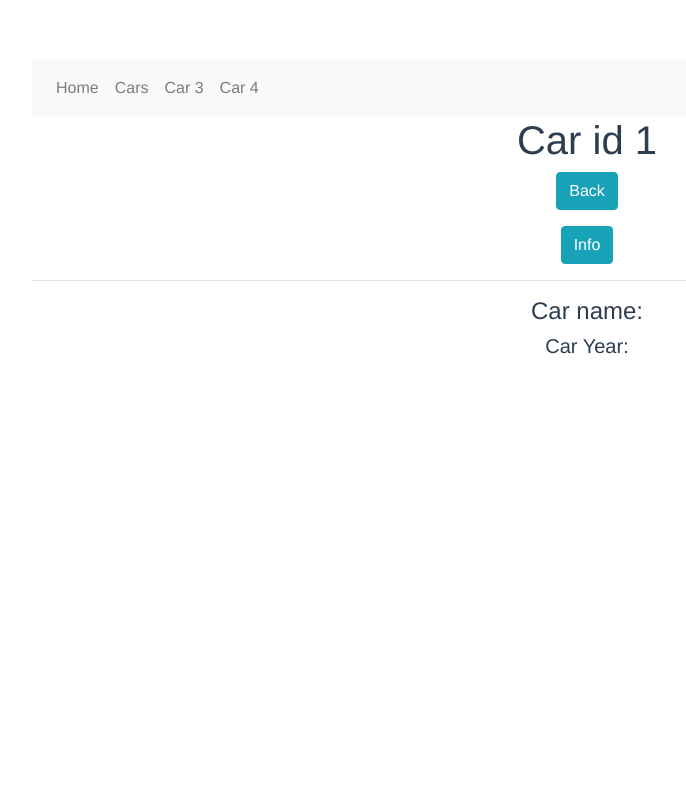
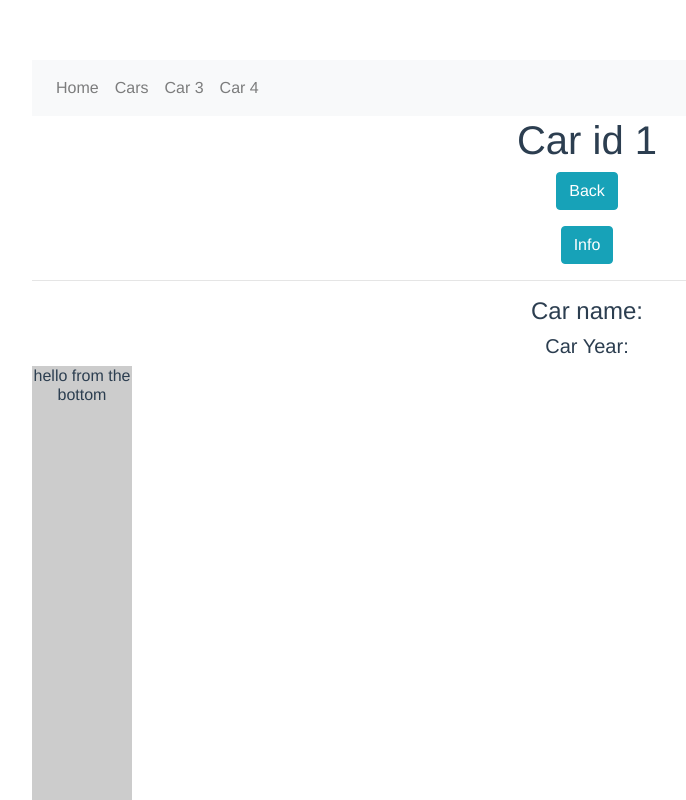
Before and after one commit to Draiking/vue-cli-lesson, a Vue app: page /car/1/full in a window 1280 px wide. Shown: the top 800 px of the page, without its empty margins (53-739 px from the left). Built offline with nearby package versions, Linux system fonts and the light colour scheme.

Commit message:
Хэш и скролл

```diff
--- a/src/components/Car.vue
+++ b/src/components/Car.vue
@@ -17,7 +17,7 @@
       <router-link
       class="btn btn-info mt-2"
       tag="button"
-      :to="{name: 'carFull', params: {id: id}, query: {name: 'Mazda', year: 2000}}"
+      :to="{name: 'carFull', params: {id: id}, query: {name: 'Mazda', year: 2000}, hash: '#scroll'}"
       >Info</router-link>
 
     <hr />
--- a/src/components/CarFull.vue
+++ b/src/components/CarFull.vue
@@ -2,6 +2,10 @@
   <div>
     <h4>Car name: {{ $route.query.name }}</h4>
     <h5>Car Year: {{ year }}</h5>
+
+    <div class="scroll">
+        <h6 id="scroll">hello from the bottom</h6>
+    </div>
   </div>
 </template>
 
@@ -9,8 +13,16 @@
 export default {
   computed: {
     year() {
-                return this.$route.query.year
+      return this.$route.query.year;
+    },
+  },
+};
+</script>
+
+<style scroped>
+.scroll {
+  width: 100px;
+  height: 1000px;
+  background: #ccc;
 }
-        }
-    }
-</script>
+</style>
--- a/src/routes.js
+++ b/src/routes.js
@@ -26,5 +26,16 @@ export default new VueRouter({
             ]
         }
     ],
-    mode: 'history'
+    mode: 'history',
+    scrollBehavior(to) {
+
+        if (to.hash) {
+            return {selector: to.hash}
+        } else {
+            return {
+                x: 0,
+                y: 0,
+            }
+        }
+    }
 })
```
Lines whose indentation alone changed are shown as unchanged.
